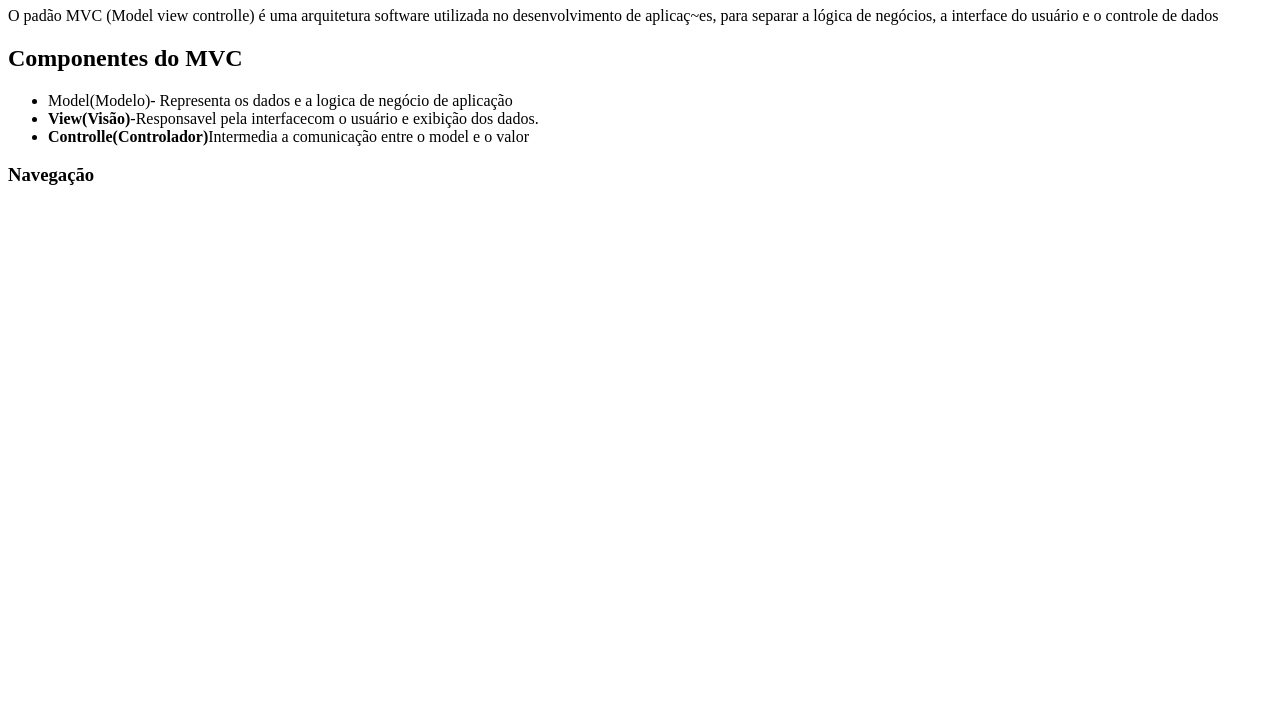
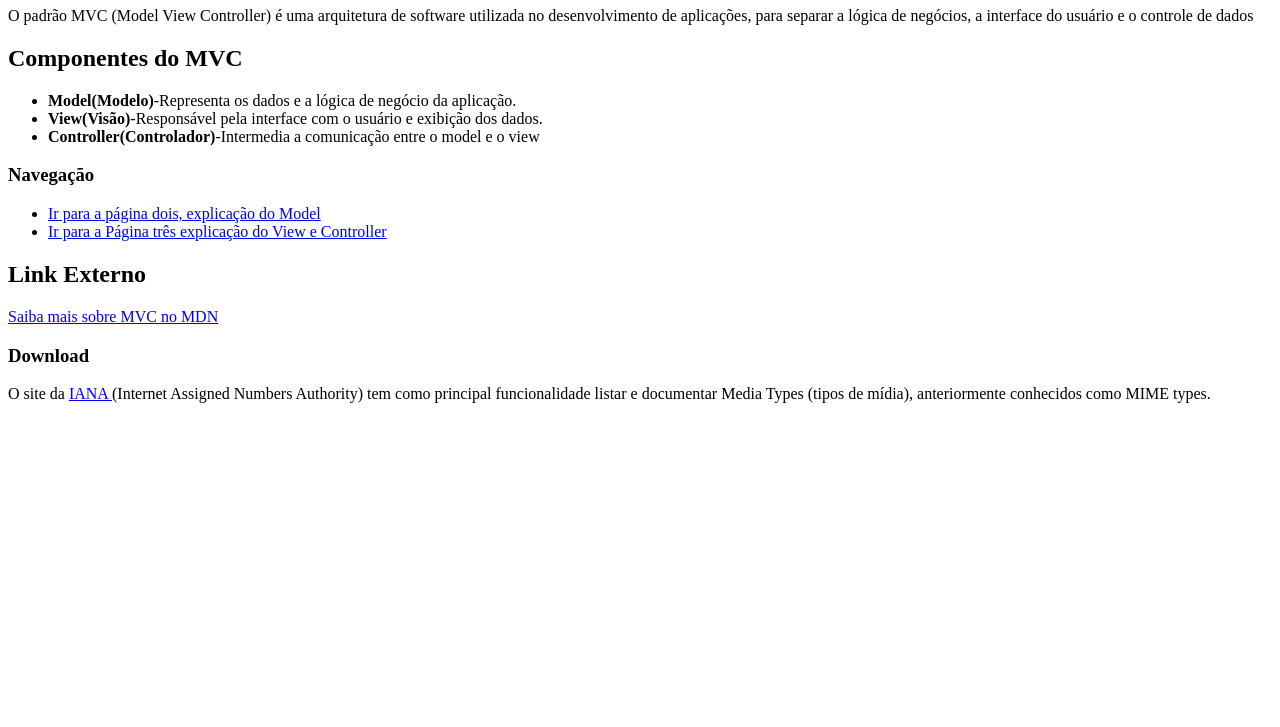
Before and after one commit to socorrorosa16/Aula-07-links-Exercicio, a plain HTML site: page index.html in a window 1280 px wide. Shown: the part 73-800 px from the top of the page. Drawn offline with Linux system fonts and the light colour scheme.

Commit message:
Update index.html

```diff
--- a/index.html
+++ b/index.html
@@ -1,23 +1,42 @@
 <!DOCTYPE html>
-<html lang="pt-br">
+<html lang="en">
 <head>
     <meta charset="UTF-8">
     <meta http-equiv="X-UA-Compatible" content="IE=edge">
     <meta name="viewport" content="width=device-width, initial-scale=1.0">
-    <title>Document</title>
+    <title>Página 1</title>
 </head>
 <body>
-    <h1>Introdução do MVC</h1>
-    <p>O padão MVC (Model view controlle) é uma arquitetura software utilizada no desenvolvimento de aplicaç~es, para separar a lógica de negócios, a interface do usuário e o controle de dados</p>
+    <h1>Introdução ao MVC</h1>
+    <p>O padrão MVC (Model View Controller) é uma arquitetura de software utilizada no desenvolvimento de aplicações, para separar a lógica de negócios, a interface do usuário e o controle de dados</p>
     <h2>Componentes do MVC</h2>
     <p>
         <ul>
-            <li><b></b>Model(Modelo)</b>- Representa os dados e a logica de negócio de aplicação</li>
-            <li><b>View(Visão)</b>-Responsavel pela interfacecom o usuário e exibição dos dados. </li>
-            <li><b>Controlle(Controlador)</b>Intermedia a comunicação entre o model e o valor </li>
+            <li><b>Model(Modelo)</b>-Representa os dados e a lógica de negócio da aplicação.</li>
+            <li><b>View(Visão)</b>-Responsável pela interface com o usuário e exibição dos dados.</li>
+            <li><b>Controller(Controlador)</b>-Intermedia a comunicação entre o model e o view</li>
         </ul>
     </p>
+
     <h3>Navegação</h3>
-    <ul></ul>
+
+    <ul>
+        <li><a href="pagina-02.html">Ir para a página dois, explicação do Model</a></li>
+        <li><a href="pagina-03.html">Ir para a Página três explicação do View e Controller</a></li>
+    </ul>
+
+    <h2>Link Externo</h2>
+    <a href="https://developer.mozilla.org/en-US/docs/Glossary/MVC" target="_blank">Saiba mais sobre MVC no MDN</a>
+
+    <h3>Download</h3>
+
+    <p>O site da
+        <a
+         href="https://www.iana.org/assignments/media-types/media-types.xhtml">
+         IANA
+        </a> (Internet Assigned Numbers Authority)
+         tem como principal funcionalidade listar e documentar Media Types
+            (tipos de mídia), anteriormente conhecidos como MIME types.</p>
+
 </body>
 </html>
```
